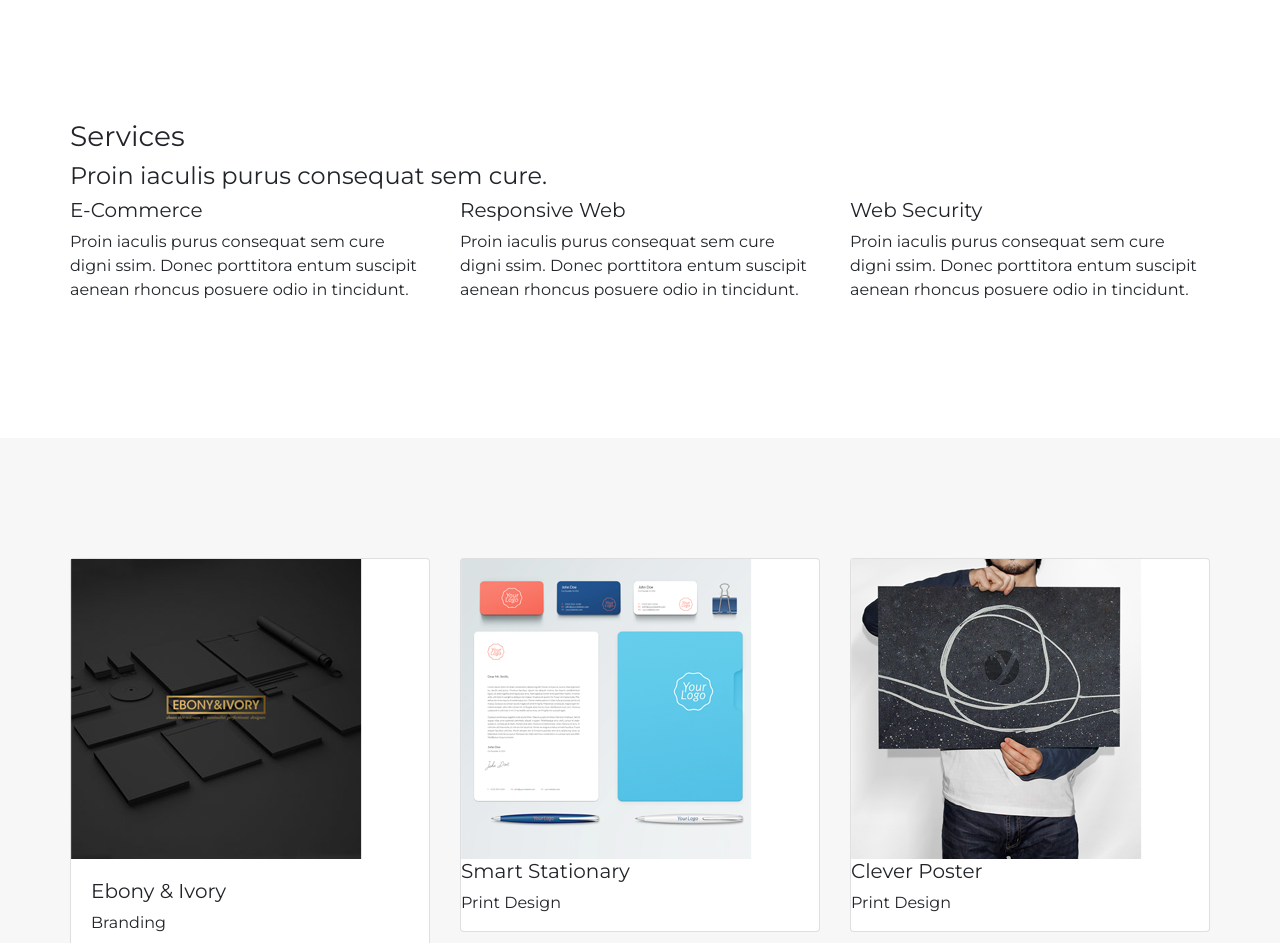
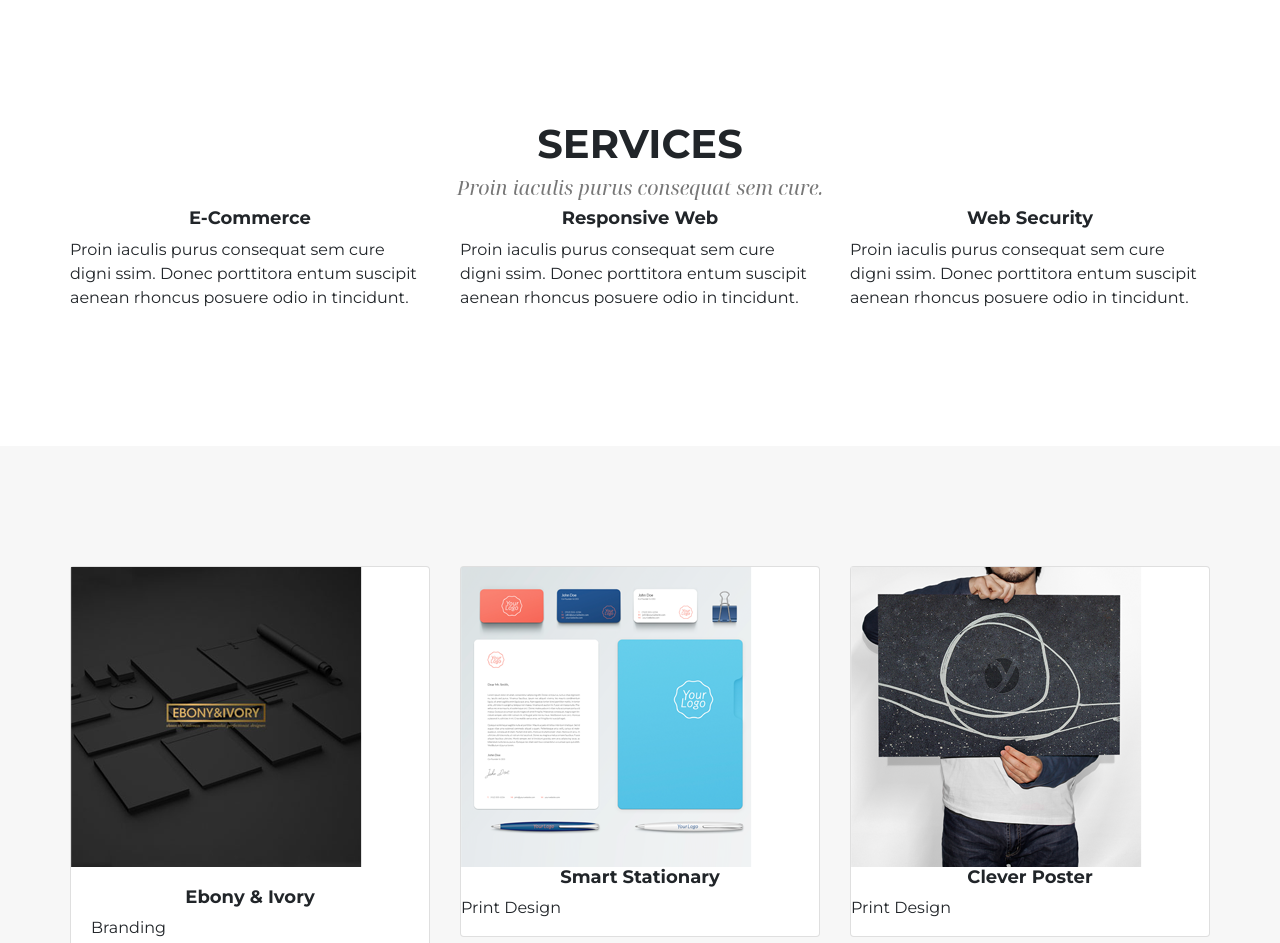
Before and after one commit to martanara/Project5, a website: page index.html in a window 1280 px wide. Shown: the part 800-1743 px from the top of the page. Drawn offline with nearby package versions, Linux system fonts and the light colour scheme; a web font is replaced by a local one.

Commit message:
Add styles to h3, h4, h5 headlines

```diff
--- a/sass/style.scss
+++ b/sass/style.scss
@@ -6,6 +6,7 @@ $color-white: #ffffff;
 $color-black: #000000;
 $color-light-gray: #f7f7f7;
 $color-mustard: #fed136;
+$color-text-gray: #777777;
 
 /* Global */
 
@@ -28,6 +29,29 @@ h2 {
     font-size: 75px;
     font-weight: 700;
     text-transform: uppercase;
+}
+
+h3 {
+    font-weight: 700;
+    letter-spacing: -1;
+    font-size: 40px;
+    text-transform: uppercase;
+    text-align: center;
+}
+
+h4 {
+    color: $color-text-gray;
+    font-family: $font-one;
+    font-style: italic;
+    font-size: 20px;
+    text-align: center;
+}
+
+h5 {
+    font-weight: 700;
+    letter-spacing: -0.45;
+    font-size: 18px;
+    text-align: center;
 }
 
 /* Navigation */
```
Also changed, not shown: css/style.css, 1 other file.
